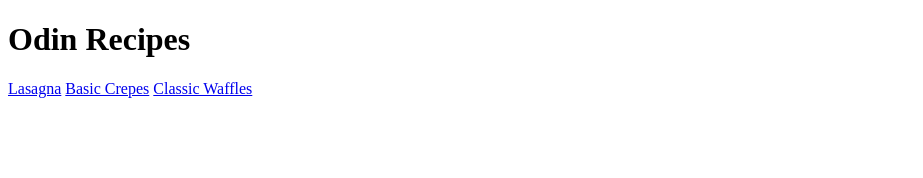
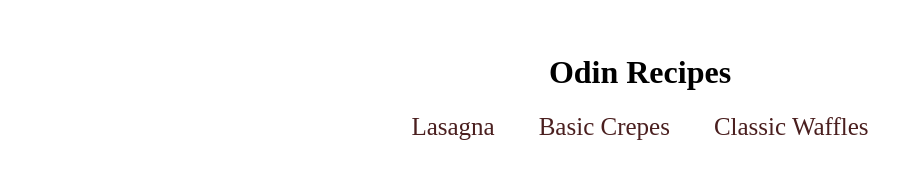
Before and after one commit to GioKatamadze/odin-recipes, a plain HTML site: page index.html in a window 1280 px wide. Shown: the whole page, without its empty margins (0-923 px from the left). Drawn offline with Linux system fonts and the light colour scheme.

Commit message:
Add styling to webpages

```diff
--- a/index.html
+++ b/index.html
@@ -5,12 +5,15 @@
     <meta http-equiv="X-UA-Compatible" content="IE=edge">
     <meta name="viewport" content="width=device-width, initial-scale=1.0">
     <title>Odin Recipes</title>
+    <link rel="stylesheet" href="styles.css">
 </head>
 <body>
+
     <h1>Odin Recipes</h1>
+    <div class="links">
     <a href="recipes/lasagna.html">Lasagna</a>
     <a href="recipes/Basic-Crepes.html">Basic Crepes</a>
     <a href="recipes/Classic-Waffles.html">Classic Waffles</a>
-
+    </div>
 </body>
 </html>
--- /dev/null
+++ b/recipes/basic-crepes.css
@@ -0,0 +1,21 @@
+body {
+    background-color:antiquewhite
+    font-family: Verdana, sans-serif;
+    text-align: center;
+    padding: 25px 0px
+}
+
+h1 {
+    text-align: center;
+    font-size: 25px;
+    text-decoration: none;
+    color: rgb(74, 31, 31);
+    text-align: center;
+    padding: 0px 20px
+}
+img {
+    width: 500px;
+}
+ul,ol {
+    text-align: left;
+}
--- /dev/null
+++ b/recipes/classic-waffles.css
@@ -0,0 +1,21 @@
+body {
+    background-color:antiquewhite
+    font-family: Verdana, sans-serif;
+    text-align: center;
+    padding: 25px 0px
+}
+
+h1 {
+    text-align: center;
+    font-size: 25px;
+    text-decoration: none;
+    color: rgb(74, 31, 31);
+    text-align: center;
+    padding: 0px 20px
+}
+img {
+    width: 500px;
+}
+ul,ol {
+    text-align: left;
+}
--- /dev/null
+++ b/recipes/lasagna.css
@@ -0,0 +1,21 @@
+body {
+    background-color:antiquewhite
+    font-family: Verdana, sans-serif;
+    text-align: center;
+    padding: 25px 0px
+}
+
+h1 {
+    text-align: center;
+    font-size: 25px;
+    text-decoration: none;
+    color: rgb(74, 31, 31);
+    text-align: center;
+    padding: 0px 20px
+}
+img {
+    width: 500px;
+}
+ul,ol {
+    text-align: left;
+}
--- /dev/null
+++ b/styles.css
@@ -0,0 +1,21 @@
+body {
+    background-color:antiquewhite
+    font-family: Verdana, sans-serif;
+    text-align: center;
+    padding: 25px 0px
+}
+
+h1 {
+    text-align: center;
+}
+
+a {
+    font-size: 25px;
+    text-decoration: none;
+    color: rgb(74, 31, 31);
+    text-align: center;
+    padding: 0px 20px
+}
+a:hover {
+    font-weight: 700;
+}
```
Also changed, not shown: recipes/Basic-Crepes.html (+1 -0 lines), recipes/Classic-Waffles.html (+1 -0 lines), recipes/lasagna.html (+1 -0 lines).
